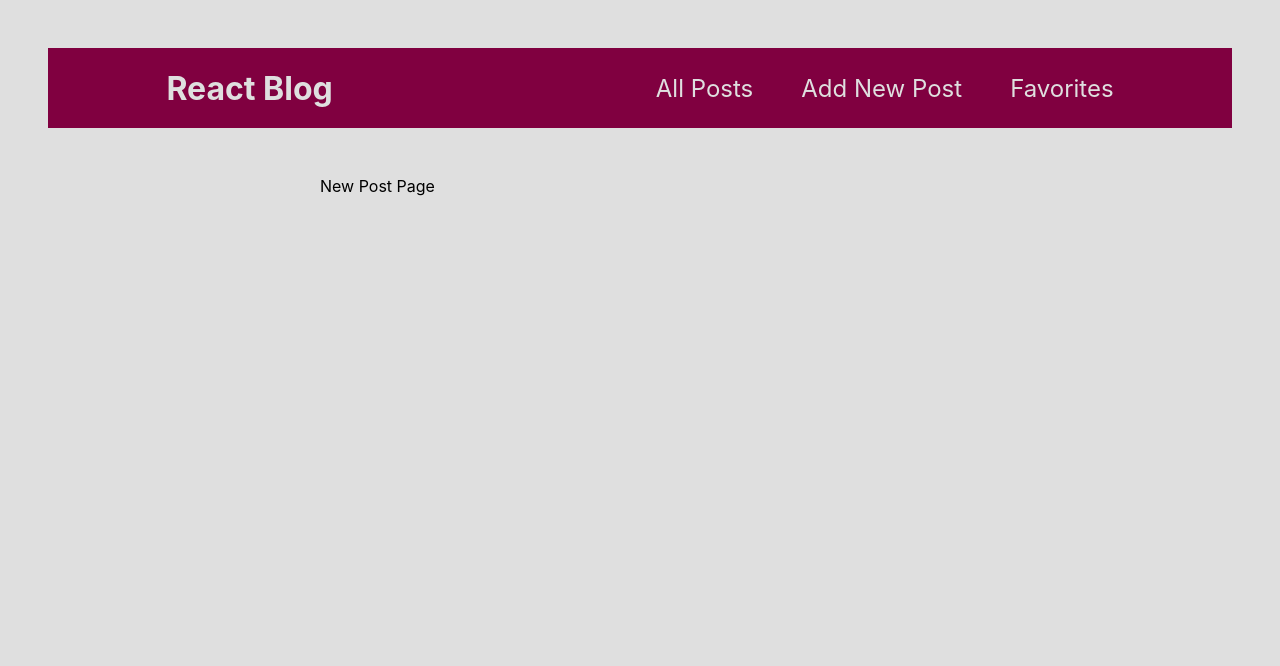
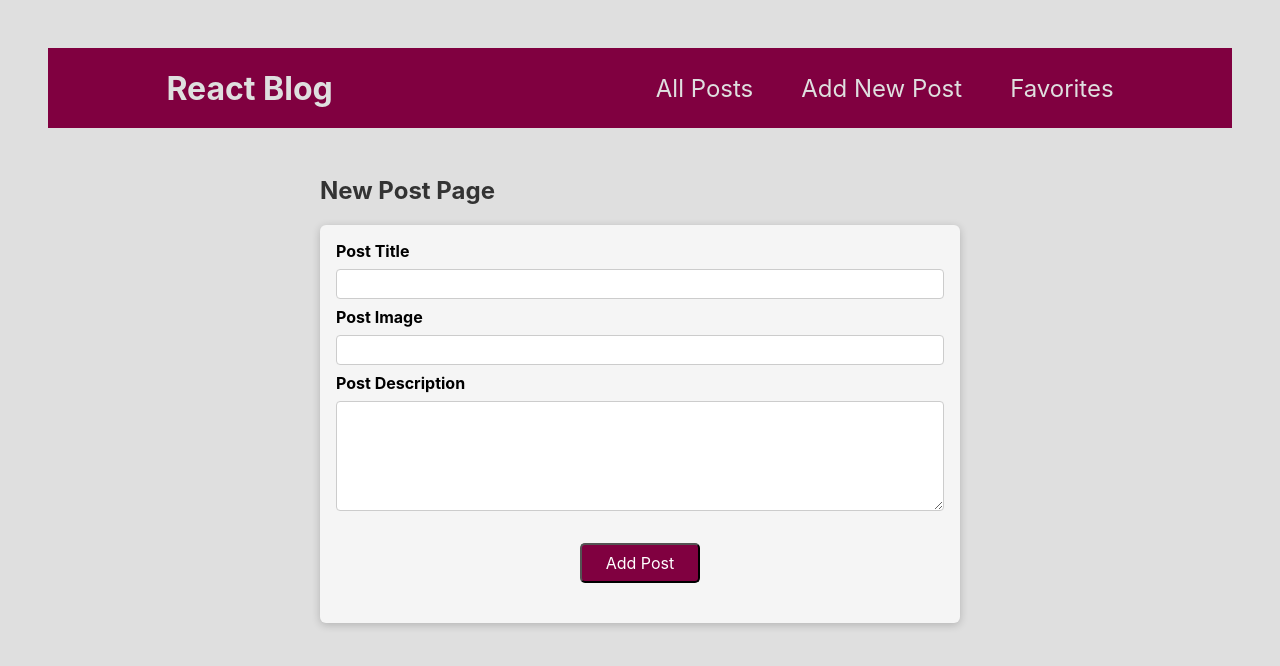
Before and after one commit to raunaktr/React-blog, a React (Create React App) app: page /new-post in a window 1280 px wide. Shown: the top 666 px of the page. Built offline with nearby package versions, Linux system fonts and the light colour scheme.

Commit message:
NewPostForm component, and firebase integration :sparkles:

```diff
--- /dev/null
+++ b/src/component/posts/NewPostForm.js
@@ -0,0 +1,49 @@
+import { useRef } from "react";
+import Card from "../ui/Card";
+import classes from "./NewPostForm.module.css";
+
+function NewPostForm(props) {
+    const titleInputRef = useRef();
+    const imageInputRef = useRef();
+    const descriptionInputRef = useRef();
+
+    function submitHandler(event) {
+        event.preventDefault();
+
+        const enteredTitle = titleInputRef.current.value;
+        const enteredImage = imageInputRef.current.value;
+        const enteredDescription = descriptionInputRef.current.value;
+
+        const postData = {
+            title: enteredTitle,
+            image: enteredImage,
+            description: enteredDescription,
+        };
+
+        props.onAddPost(postData);
+    }
+
+    return (
+        <Card>
+            <form className={classes.form} onSubmit={submitHandler}>
+                <div className={classes.control}>
+                    <label htmlFor="title">Post Title</label>
+                    <input type="text" required id="title"  ref={titleInputRef} />
+                </div>
+                <div className={classes.control}>
+                    <label htmlFor="image">Post Image</label>
+                    <input type="url" required id="image" ref={imageInputRef} />
+                </div>
+                <div className={classes.control}>
+                    <label htmlFor="description">Post Description</label>
+                    <textarea required id="description" rows="5" ref={descriptionInputRef} />
+                </div>
+                <div className={classes.actions}>
+                    <button>Add Post</button>
+                </div>
+            </form>
+        </Card>
+    );
+}
+
+export default NewPostForm;
--- /dev/null
+++ b/src/component/posts/NewPostForm.module.css
@@ -0,0 +1,44 @@
+.form {
+    padding: 1rem;
+}
+
+.control {
+    margin-bottom: 0.5rem;
+}
+
+.control label {
+    display: block;
+    font-weight: bold;
+    margin-bottom: 0.5rem;
+}
+
+.control input,
+.control textarea {
+    display: block;
+    font: inherit;
+    border-radius: 4px;
+    border-radius: 4px;
+    border: 1px solid #ccc;
+    padding: 0.25rem;
+    width: 100%;
+}
+
+.actions {
+    padding: 1.5rem;
+    text-align: center;
+}
+.actions button {
+    font: inherit;
+    padding: 0.5rem 1.5rem;
+    cursor: pointer;
+    border-radius: 5px;
+    background-color: #800040;
+    color: white;
+    border: 1px 0 1rem;
+    margin: 0 1rem;
+}
+
+.actions button:hover,
+.actions button:active {
+    background-color: #dcdcdc;
+}
--- a/src/index.css
+++ b/src/index.css
@@ -53,7 +53,7 @@ h2 {
 
 .modal {
     box-shadow: 0 1px 4px rgba(0, 0, 0, 0.2);
-    border-shadow: 6px;
+    border-radius: 6px;
     background-color: white;
     padding: 1rem;
     width: 30rem;
--- a/src/pages/NewPost.js
+++ b/src/pages/NewPost.js
@@ -1,5 +1,25 @@
+import NewPostForm from "../component/posts/NewPostForm";
+
 function NewPostPage() {
-    return <div>New Post Page</div>;
+    function addPostHandler(postData) {
+        fetch(
+            "https://my-blog-ce0b4-default-rtdb.asia-southeast1.firebasedatabase.app/posts.json",
+            {
+                method: "POST",
+                body: JSON.stringify(postData),
+                headers: {
+                    "Content-Type": "application/json",
+                },
+            }
+        );
+    }
+
+    return (
+        <div>
+            <h2>New Post Page</h2>
+            <NewPostForm onAddPost={addPostHandler} />
+        </div>
+    );
 }
 
 export default NewPostPage;
```
Also changed, not shown: 1 other file (tests, documents, lock files or other folders).
